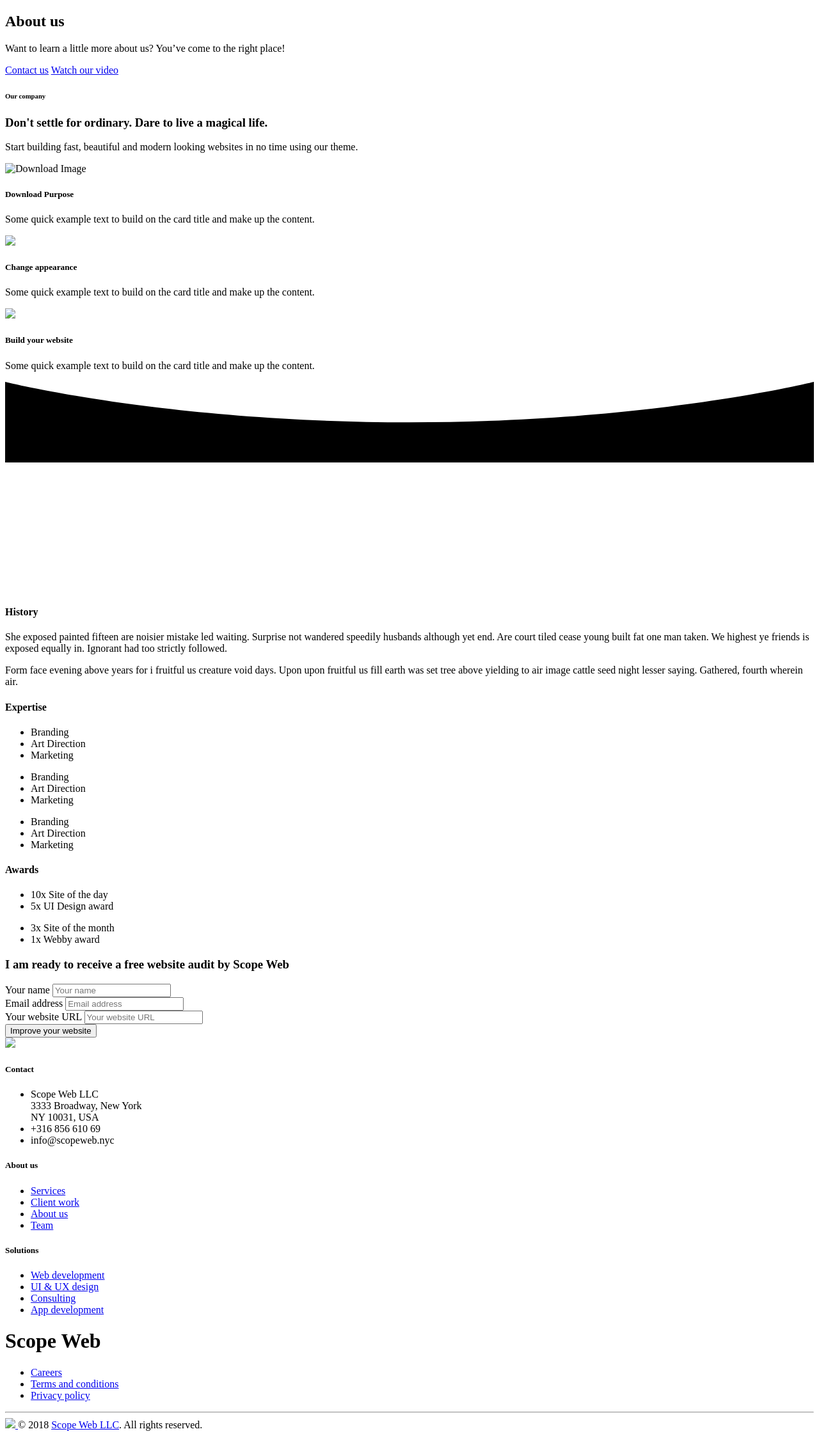
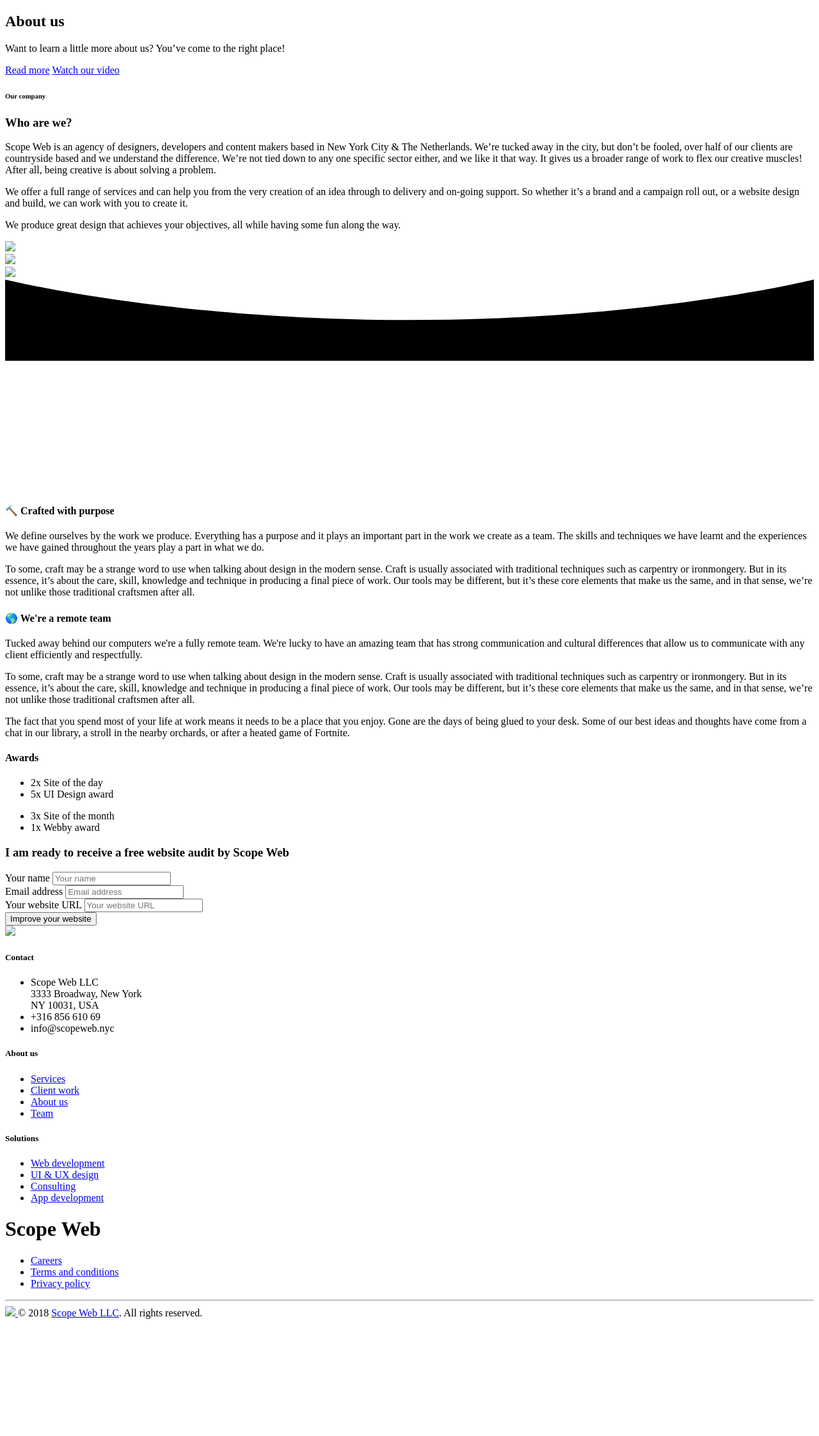
Before and after one commit to Scopeweb/scopeweb, a PHP site: template user/themes/scopeweb/templates/about.html.twig in a window 1280 px wide. Shown: the part 61-2306 px from the top of the page at 64% size. After the commit the page ends 2123 px from the top, so only its background shows below. Run offline with PHP 8.4, Linux system fonts and the light colour scheme; the template is opened without the code that fills it, so the values that code supplies are empty; some libraries are stand-ins or nearby versions.

Commit message:
Finished up about page

```diff
--- a/user/themes/scopeweb/templates/about.html.twig
+++ b/user/themes/scopeweb/templates/about.html.twig
@@ -15,7 +15,7 @@
                                     <h2 class="heading display-4 text-white mb-4">About us</h2>
                                     <p class="lead lh-180 text-white">Want to learn a little more about us? You’ve come to the right place!</p>
                                     <div class="mt-5">
-                                        <a href="/contact" class="btn btn-white btn-circle px-5 mr-lg-4 box-shadow-2">Contact us</a>
+                                        <a href="#section_1" data-scroll-to data-scroll-to-offset="50" class="btn btn-white btn-circle px-5 mr-lg-4 box-shadow-2">Read more</a>
                                         <a href="https://www.youtube.com/watch?v=4TBd_A7lLH8" class="btn btn-outline-white btn-icon btn-circle px-4" data-fancybox>
                                             <span class="btn-inner--icon"><i class="fas fa-play"></i></span>
                                             <span class="btn-inner--text">Watch our video</span>
@@ -31,51 +31,35 @@
         <section class="slice slice-lg bg-secondary" style="padding-bottom: 200px;">
             <div class="container">
                 <div class="row justify-content-center">
-                    <div class="col-lg-6">
-                        <div class="mb-md text-center">
+                    <div class="col-lg-12">
+                        <div class="mb-md" id="section_1">
                             <h6 class="text-primary">Our company</h6>
-                            <h3 class="h1 font-weight-400 lh-150 my-4">Don't settle for ordinary. Dare to live a magical life.</h3>
-                            <p class="lead">Start building fast, beautiful and modern looking websites in no time using our theme.</p>
+                            <h3 class="h1 font-weight-400 lh-150 my-4">Who are we?</h3>
+                            <p class="lead">Scope Web is an agency of designers, developers and content makers based in New York City & The Netherlands. We’re tucked away in the city, but don’t be fooled, over half of our clients are countryside based and we understand the difference. We’re not tied down to any one specific sector either, and we like it that way. It gives us a broader range of work to flex our creative muscles! After all, being creative is about solving a problem.</p>
+                            <p class="lead">We offer a full range of services and can help you from the very creation of an idea through to delivery and on-going support. So whether it’s a brand and a campaign roll out, or a website design and build, we can work with you to create it.</p>
+                            <p class="lead">We produce great design that achieves your objectives, all while having some fun along the way.</p>
                         </div>
                     </div>
                 </div>
                 <div class="row row-grid">
                     <div class="col-lg-4">
                         <div class="card shadow">
-                            <div class="card-body py-5 px-lg-5">
-                                <div>
-                                    <div class="icon text-primary mb-3">
-                                        <img src="{{ url('theme://images/icons/dusk/png/desktop-download.png') }}" class="img-fluid" alt="Download Image">
-                                    </div>
-                                    <h5 class="heading h5">Download Purpose</h5>
-                                    <p>Some quick example text to build on the card title and make up the content.</p>
-                                </div>
+                            <div>
+                                <img src="{{ url('theme://images/team/about-img-1.jpg') }}" class="img-center img-fluid rounded shadow">
                             </div>
                         </div>
                     </div>
                     <div class="col-lg-4">
                         <div class="card shadow">
-                            <div class="card-body py-5 px-lg-5">
-                                <div>
-                                    <div class="icon text-primary mb-3">
-                                        <img src="{{ url('theme://images/icons/dusk/png/paint-palette.png') }}" class="img-fluid" alt"Change appearance">
-                                    </div>
-                                    <h5 class="heading h5">Change appearance</h5>
-                                    <p>Some quick example text to build on the card title and make up the content.</p>
-                                </div>
+                            <div>
+                                <img src="{{ url('theme://images/team/about-img-2.jpg') }}" class="img-center img-fluid rounded shadow">
                             </div>
                         </div>
                     </div>
                     <div class="col-lg-4">
                         <div class="card shadow">
-                            <div class="card-body py-5 px-lg-5">
-                                <div>
-                                    <div class="icon text-primary mb-3">
-                                        <img src="{{ url('theme://images/icons/dusk/png/add-property.png') }}" class="img-fluid" alt"Build your site">
-                                    </div>
-                                    <h5 class="heading h5">Build your website</h5>
-                                    <p>Some quick example text to build on the card title and make up the content.</p>
-                                </div>
+                            <div>
+                                <img src="{{ url('theme://images/team/about-img-3.jpg') }}" class="img-center img-fluid rounded shadow">
                             </div>
                         </div>
                     </div>
@@ -91,45 +75,31 @@
             <div class="container">
                 <div class="row row-grid">
                     <div class="col-lg-4">
-                        <h4>History</h4>
+                        <h4>🔨 Crafted with purpose</h4>
                     </div>
                     <div class="col-lg-8">
                         <p class="lead lh-180">
-                            She exposed painted fifteen are noisier mistake led waiting. Surprise not wandered speedily husbands although yet end. Are court tiled cease young built fat one man taken. We highest ye friends is exposed equally in. Ignorant had too strictly followed.
+                            We define ourselves by the work we produce. Everything has a purpose and it plays an important part in the work we create as a team. The skills and techniques we have learnt and the experiences we have gained throughout the years play a part in what we do.
                         </p>
                         <p class="lead lh-180">
-                            Form face evening above years for i fruitful us creature void days. Upon upon fruitful us fill earth was set tree above yielding to air image cattle seed night lesser saying. Gathered, fourth wherein air.
+                            To some, craft may be a strange word to use when talking about design in the modern sense. Craft is usually associated with traditional techniques such as carpentry or ironmongery. But in its essence, it’s about the care, skill, knowledge and technique in producing a final piece of work. Our tools may be different, but it’s these core elements that make us the same, and in that sense, we’re not unlike those traditional craftsmen after all.
                         </p>
                     </div>
                 </div>
                 <div class="row row-grid">
                     <div class="col-lg-4">
-                        <h4>Expertise</h4>
+                        <h4>🌎 We're a remote team</h4>
                     </div>
                     <div class="col-lg-8">
-                        <div class="row">
-                            <div class="col-lg-4">
-                                <ul class="list-unstyled">
-                                    <li class="lead py-1">Branding</li>
-                                    <li class="lead py-1">Art Direction</li>
-                                    <li class="lead py-1">Marketing</li>
-                                </ul>
-                            </div>
-                            <div class="col-lg-4">
-                                <ul class="list-unstyled">
-                                    <li class="lead py-1">Branding</li>
-                                    <li class="lead py-1">Art Direction</li>
-                                    <li class="lead py-1">Marketing</li>
-                                </ul>
-                            </div>
-                            <div class="col-lg-4">
-                                <ul class="list-unstyled">
-                                    <li class="lead py-1">Branding</li>
-                                    <li class="lead py-1">Art Direction</li>
-                                    <li class="lead py-1">Marketing</li>
-                                </ul>
-                            </div>
-                        </div>
+                        <p class="lead lh-180">
+                            Tucked away behind our computers we're a fully remote team. We're lucky to have an amazing team that has strong communication and cultural differences that allow us to communicate with any client efficiently and respectfully.
+                        </p>
+                        <p class="lead lh-180">
+                            To some, craft may be a strange word to use when talking about design in the modern sense. Craft is usually associated with traditional techniques such as carpentry or ironmongery. But in its essence, it’s about the care, skill, knowledge and technique in producing a final piece of work. Our tools may be different, but it’s these core elements that make us the same, and in that sense, we’re not unlike those traditional craftsmen after all.
+                        </p>
+                        <p class="lead lh-180">
+                            The fact that you spend most of your life at work means it needs to be a place that you enjoy. Gone are the days of being glued to your desk. Some of our best ideas and thoughts have come from a chat in our library, a stroll in the nearby orchards, or after a heated game of Fortnite.
+                        </p>
                     </div>
                 </div>
                 <div class="row row-grid">
@@ -140,7 +110,7 @@
                         <div class="row">
                             <div class="col-lg-4">
                                 <ul class="list-unstyled">
-                                    <li class="lead py-1">10x Site of the day</li>
+                                    <li class="lead py-1">2x Site of the day</li>
                                     <li class="lead py-1">5x UI Design award</li>
                                 </ul>
                             </div>
```
Also changed, not shown: user/themes/scopeweb/images/team/about-img-1.jpg (added), user/themes/scopeweb/images/team/about-img-2.jpg (added), user/themes/scopeweb/images/team/about-img-3.jpg (added).
